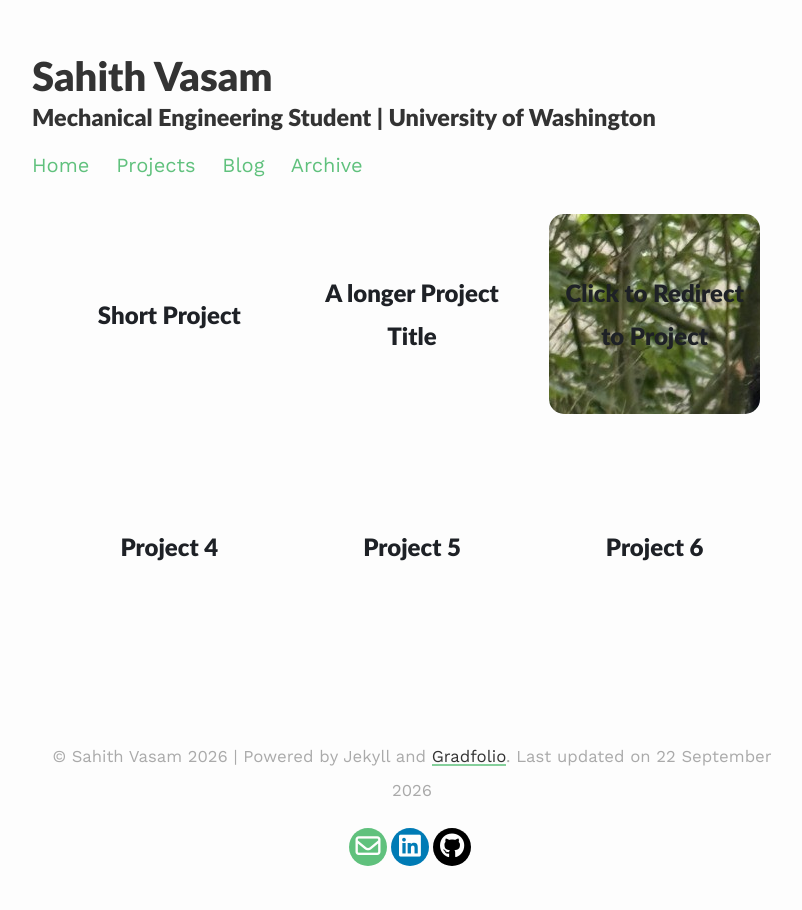
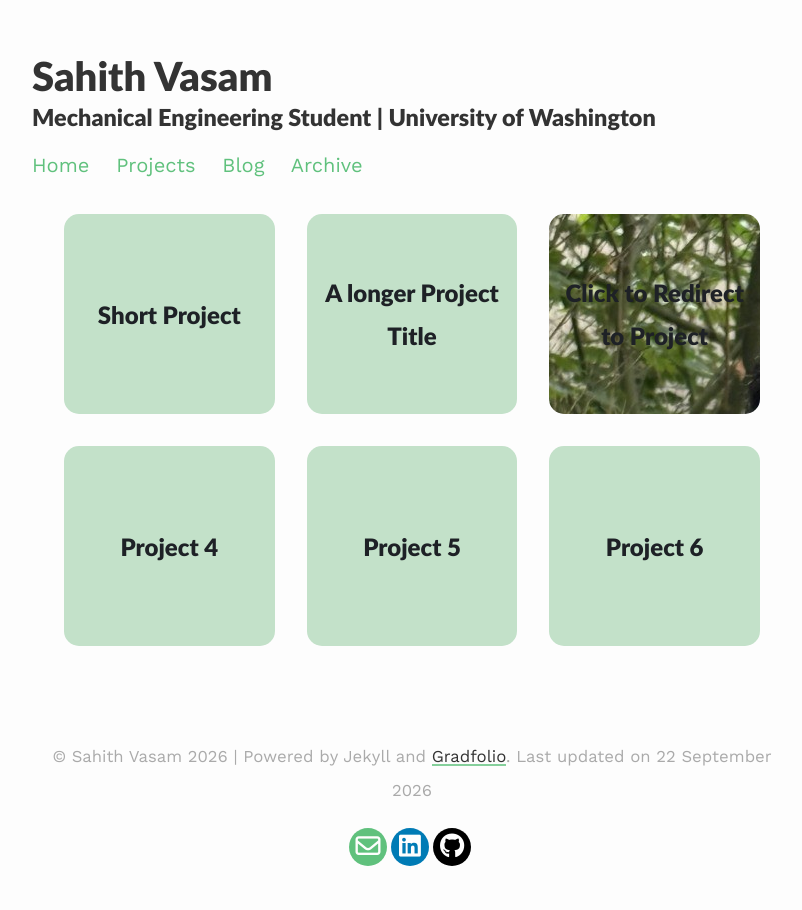
Before and after one commit to Sahithium-Z/Sahithium-Z.github.io, a Jekyll site: the page built from _pages/projects.md, in a window 1280 px wide. Shown: the whole page, without its empty margins (228-1030 px from the left). Built offline with Jekyll 4.4.1, drawn with Linux system fonts in a browser that asks for light colours.

Commit message:
Update projects.scss

```diff
--- a/assets/css/_sass/projects.scss
+++ b/assets/css/_sass/projects.scss
@@ -16,10 +16,10 @@
   /* Minimum width of 200px and grow to fit available space */
   flex: 1 0 200px;
   border-radius: 15px;
-  /* background: $projectbox;
+  background: $projectbox;
   @media (prefers-color-scheme: dark) {
     background: $projectbox-dark;
-  } */
+  }
   height: 200px;
   width: 100%;
   overflow: hidden;
```
